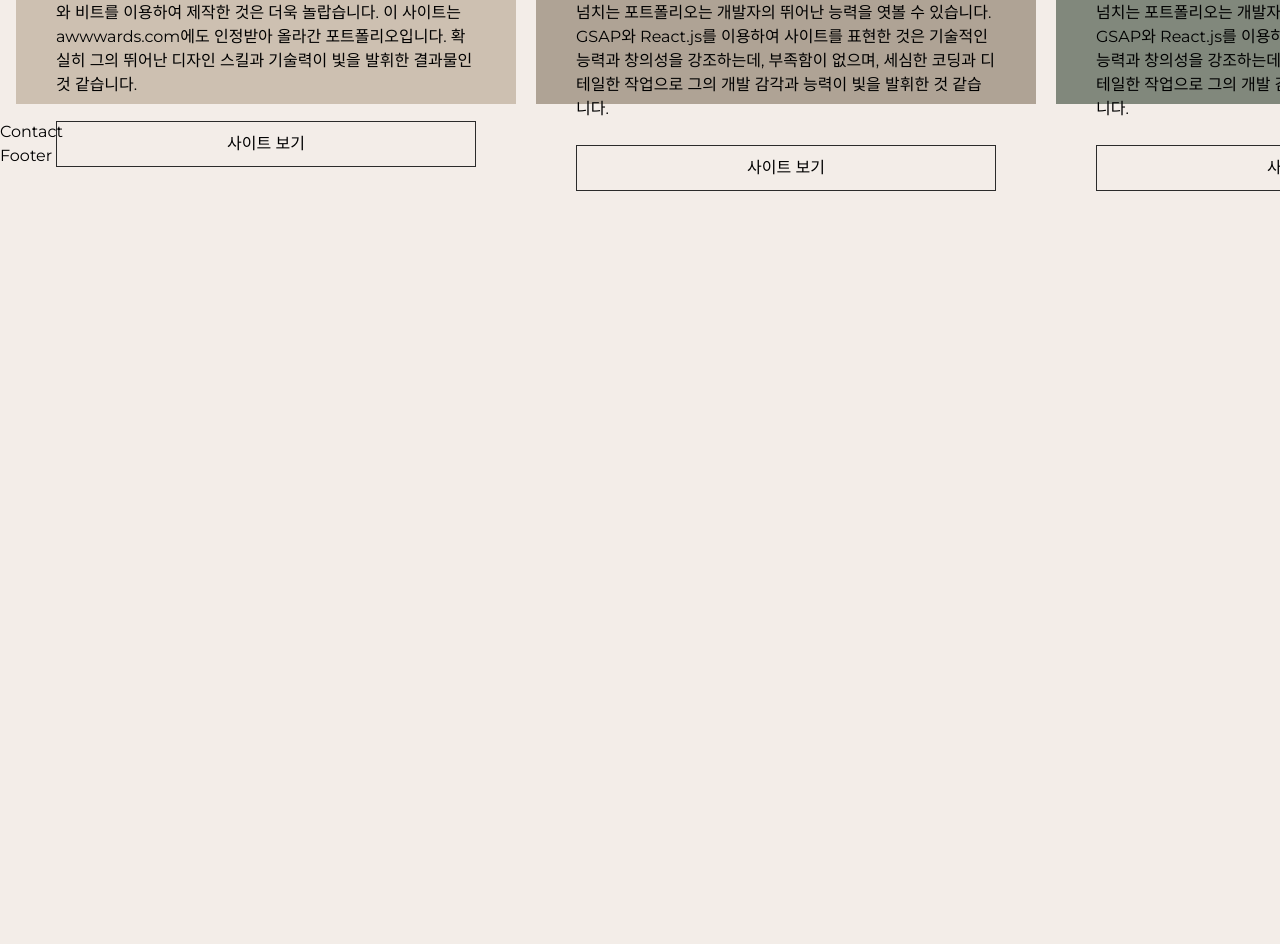
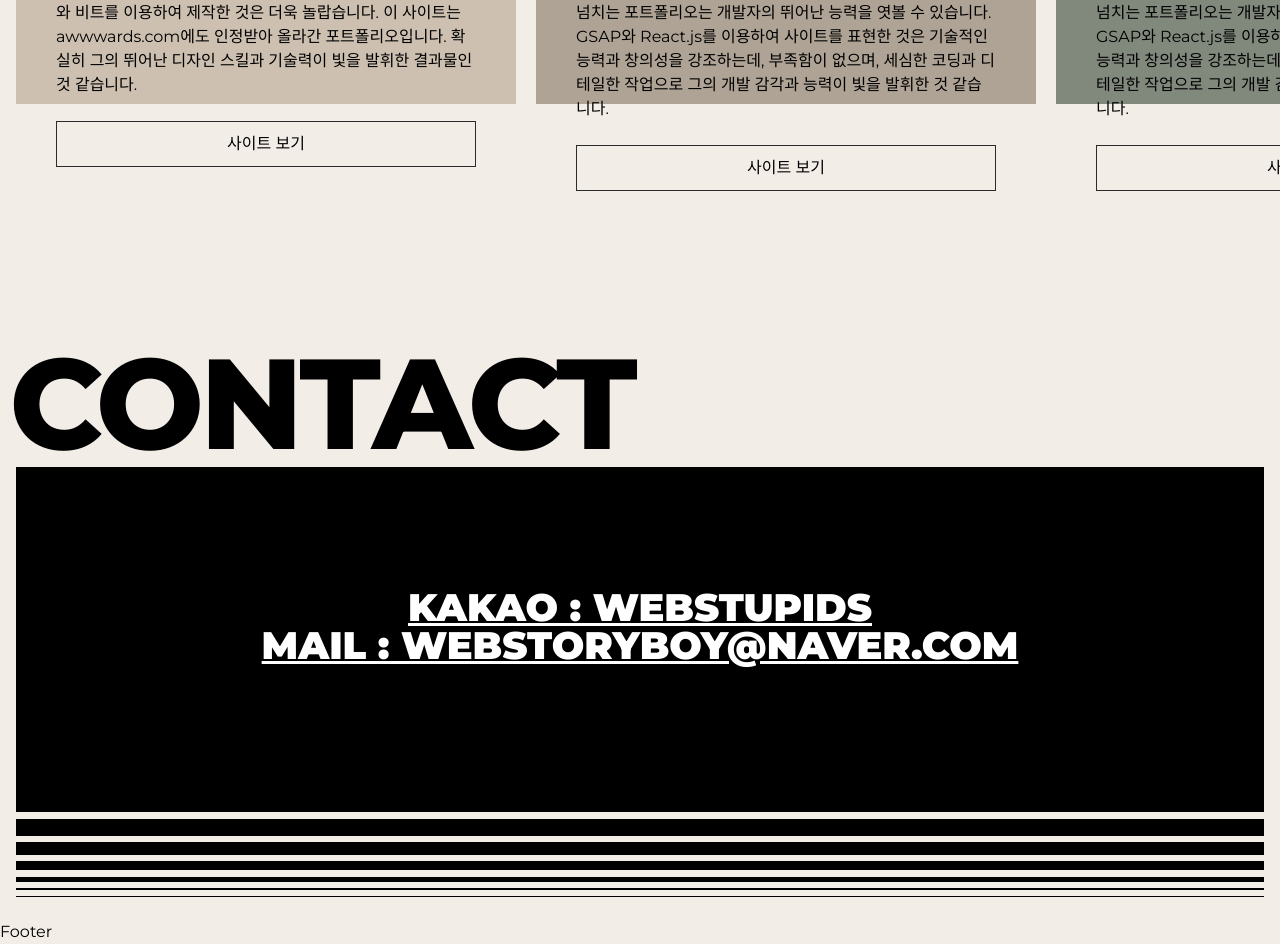
Before and after one commit to webstoryboy/port2023-next, a Next.js app: page / in a window 1280 px wide. Shown: the part 5440-6384 px from the top of the page. Before the commit the page ends 5631 px from the top, so only its background shows below. Built offline with nearby package versions, Linux system fonts and the light colour scheme; a small style sheet from the web is missing; a web font is replaced by a local one.

Commit message:
😛 연락처 완료?

```diff
--- a/src/components/Contact.jsx
+++ b/src/components/Contact.jsx
@@ -1,9 +1,42 @@
-import React from 'react'
+import React from "react";
+
+import { contactText } from "@/constants";
 
 const Contact = () => {
-  return (
-    <div>Contact</div>
-  )
+    return (
+        <section id="contact">
+            <div className="contact__inner">
+                <h2 className="contact__title">Contact</h2>
+                <div className="contact__lines top" aria-hidden="true">
+                    <span className="line"></span>
+                    <span className="line"></span>
+                    <span className="line"></span>
+                    <span className="line"></span>
+                    <span className="line"></span>
+                    <span className="line"></span>
+                    <span className="line"></span>
+                </div>
+                <div className="contact__text">
+                    <div className="text">
+                        {contactText.map((contact, key) => (
+                            <div key={key}>
+                                <a href={contact.link} target="_blank">{contact.title}</a>
+                            </div>
+                        ))}
+                    </div>
+                </div>
+                <div className="contact__lines" aria-hidden="true">
+                    <span className="line"></span>
+                    <span className="line"></span>
+                    <span className="line"></span>
+                    <span className="line"></span>
+                    <span className="line"></span>
+                    <span className="line"></span>
+                    <span className="line"></span>
+                </div>
+            </div>
+        </section>
+    )
 }
 
 export default Contact
--- a/src/components/Port.jsx
+++ b/src/components/Port.jsx
@@ -6,20 +6,20 @@ import { portText } from "@/constants";
 const Port = () => {
     return (
         <section id="port">
-            <div class="port__inner">
-                <h2 class="port__title">
+            <div className="port__inner">
+                <h2 className="port__title">
                     portfolio <em>포폴 작업물</em>
                 </h2>
-                <div class="port__wrap">
+                <div className="port__wrap">
                     {portText.map((port, key) => (
-                        <article class={`port__item p${key+1}`} key={key}>
-                            <span class="num">{port.num}.</span>
-                            <a href={port.code} target="_blank" class="img">
+                        <article className={`port__item p${key+1}`} key={key}>
+                            <span className="num">{port.num}.</span>
+                            <a href={port.code} target="_blank" className="img">
                                 <Image src={port.img} alt={port.name} width={420} height={262} />
                             </a>
-                            <h3 class="title">{port.title}</h3>
-                            <p class="desc">{port.desc}</p>
-                            <a href={port.view} target="_blank" class="site">사이트 보기</a>
+                            <h3 className="title">{port.title}</h3>
+                            <p className="desc">{port.desc}</p>
+                            <a href={port.view} target="_blank" className="site">사이트 보기</a>
                         </article>
                     ))}
                 </div>
@@ -28,4 +28,4 @@ const Port = () => {
     )
 }
 
-export default Port
+export default Port;
```
